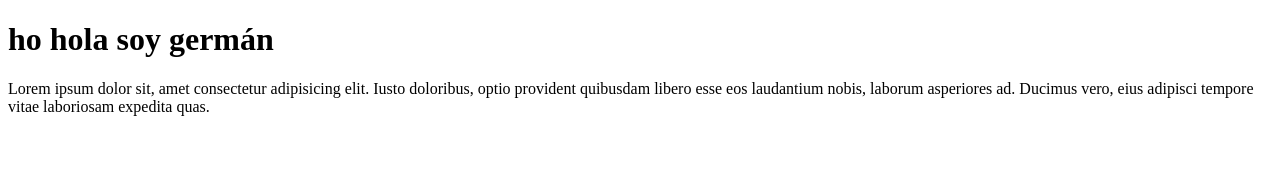
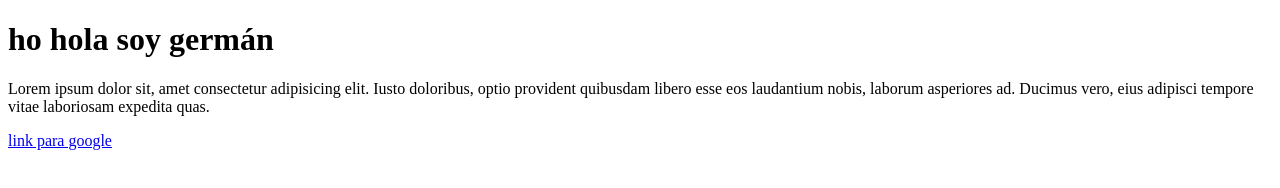
Before and after one commit to Logistikon97/lenguaje-de-programacion2, a plain HTML site: page index.html in a window 1280 px wide. Drawn offline with Linux system fonts and the light colour scheme.

Commit message:
el segundo

```diff
--- a/index.html
+++ b/index.html
@@ -8,5 +8,6 @@
 <body>
     <h1>ho hola soy germán</h1>
     <p>Lorem ipsum dolor sit, amet consectetur adipisicing elit. Iusto doloribus, optio provident quibusdam libero esse eos laudantium nobis, laborum asperiores ad. Ducimus vero, eius adipisci tempore vitae laboriosam expedita quas.</p>
+    <a href="https://www.google.com.co">link para google</a>
 </body>
 </html>
```
